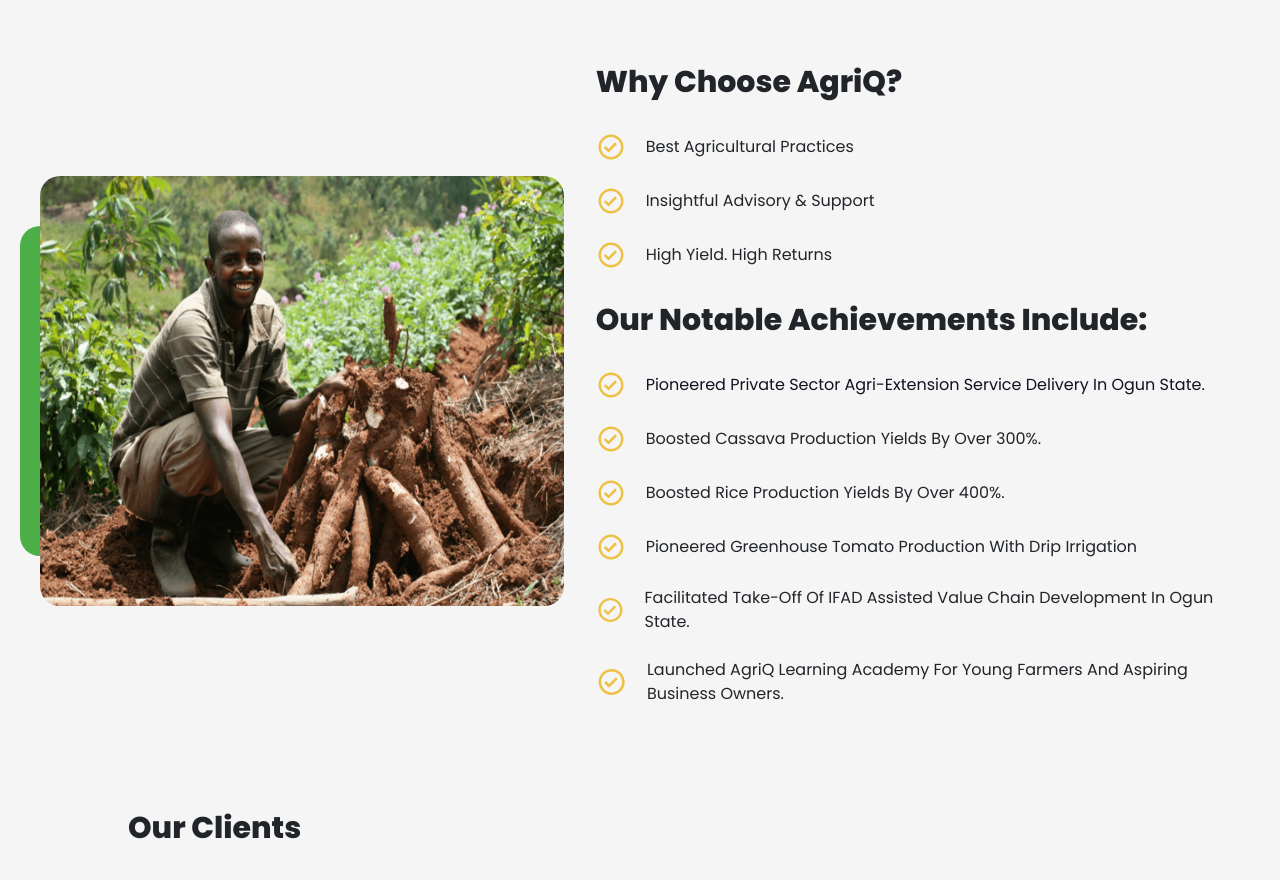
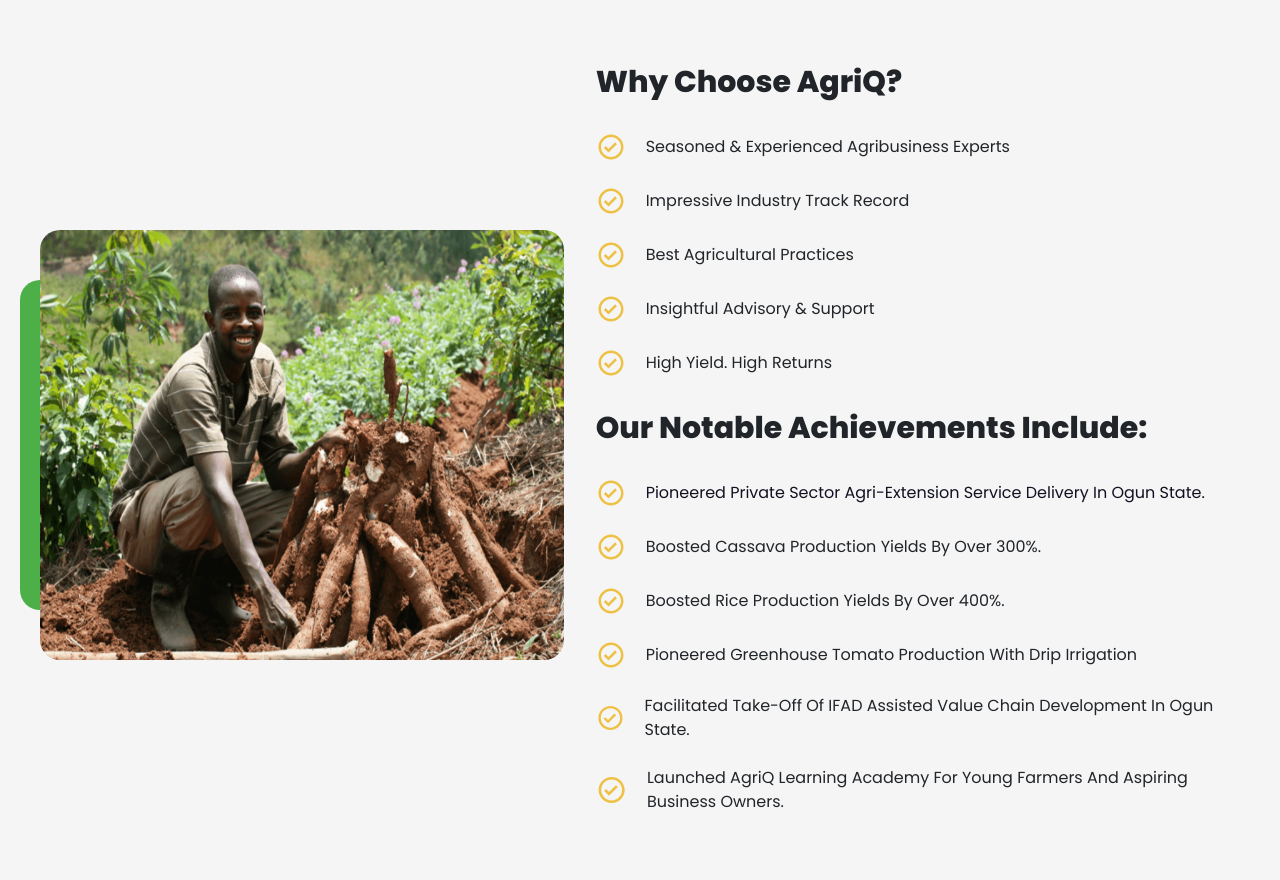
Before and after one commit to promiselxg/agriq, a Next.js app: page / in a window 1280 px wide. Shown: the part 2800-3680 px from the top of the page. Built offline with nearby package versions, Linux system fonts and the light colour scheme; no server answers; the database is empty.

Commit message:
updated why choose us

```diff
--- a/src/app/(home)/ourServices/why-us.jsx
+++ b/src/app/(home)/ourServices/why-us.jsx
@@ -26,6 +26,22 @@
                     <h1 className="text-2xl md:text-3xl justify-start flex text-left w-ful  mb-5 font-extrabold text-[#212529] capitalize">
                       Why Choose AgriQ?
                     </h1>
+                    <li className="flex gap-5 py-3 items-center">
+                      <BiCheckCircle className="text-[30px] md:text-3xl text-[#EEC044]" />
+                      <span>
+                        <h1 className="text-[16px]  capitalize leading-normal">
+                          Seasoned & Experienced Agribusiness Experts
+                        </h1>
+                      </span>
+                    </li>
+                    <li className="flex gap-5 py-3 items-center">
+                      <BiCheckCircle className="text-[30px] md:text-3xl text-[#EEC044]" />
+                      <span>
+                        <h1 className="text-[16px]  capitalize leading-normal">
+                          Impressive Industry Track Record
+                        </h1>
+                      </span>
+                    </li>
                     <li className="flex gap-5 py-3 items-center">
                       <BiCheckCircle className="text-[30px] md:text-3xl text-[#EEC044]" />
                       <span>
```
